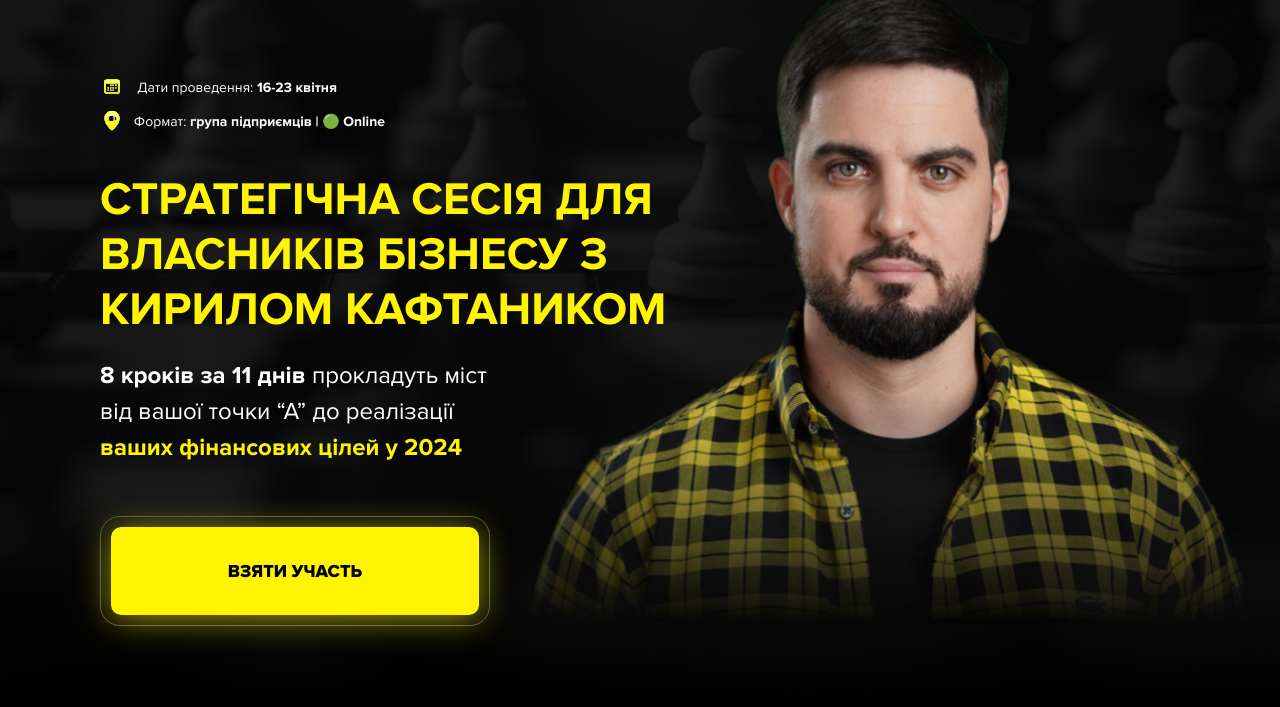
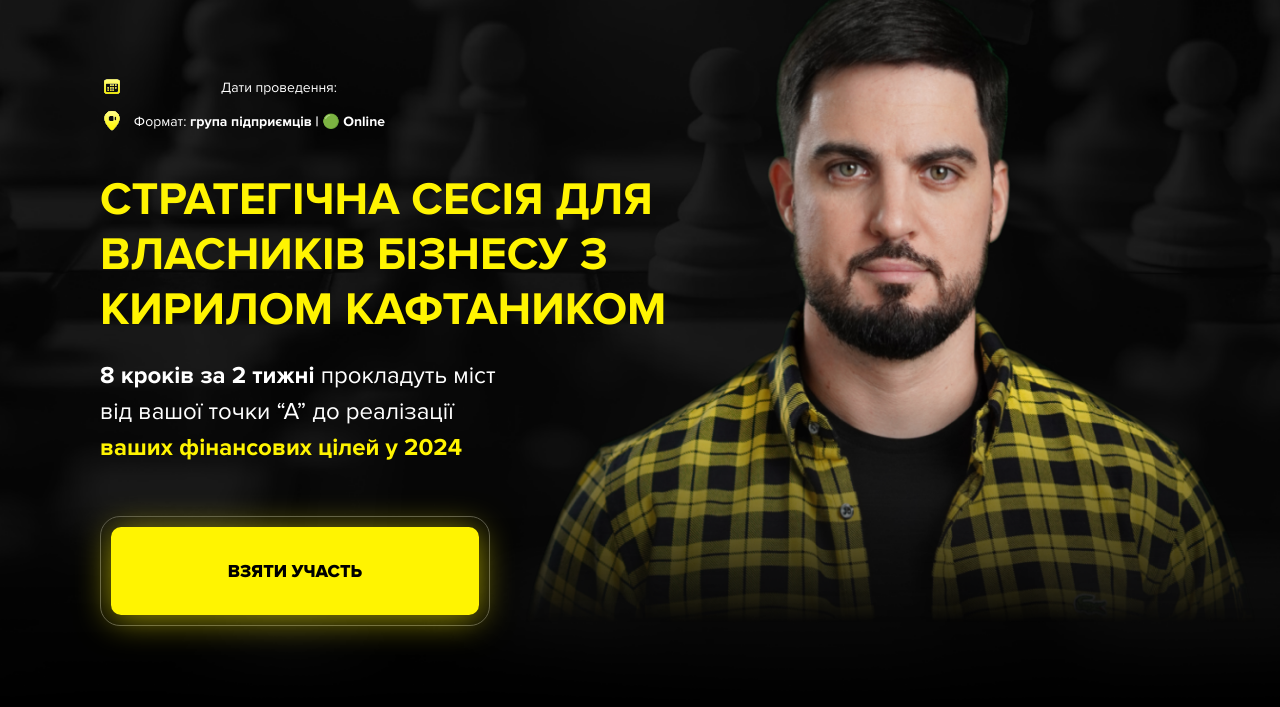
Before and after one commit to pnevmat/sonmax-holding-offer, a website built with Parcel: page src/index.html in a window 1280 px wide. Shown: the part 93-800 px from the top of the page. Built offline with nearby package versions, Linux system fonts and the light colour scheme.

Commit message:
fixes content of header and hides vebinar dates

```diff
--- a/src/layout/header.html
+++ b/src/layout/header.html
@@ -9,7 +9,7 @@
         <img src="./images/icons/calendar.svg" alt="" />
         <span class="onlineText">
           Дати проведення:
-          <span class="bold">16-23 квітня</span>
+          <!-- <span class="bold">16-23 квітня</span> -->
         </span>
       </div>
       <div class="onlineItem onlineItemBig">
@@ -26,7 +26,7 @@
         Стратегічна сесія для власників бізнесу з Кирилом Кафтаником
       </span>
       <span class="strategicText normal">
-        <span class="bold">8 кроків за 11 днів</span>
+        <span class="bold">8 кроків за 2 тижні</span>
         прокладуть міст від вашої точки “А” до реалізації
         <span class="bold yellow">ваших фінансових цілей у 2024 </span>
       </span>
```
